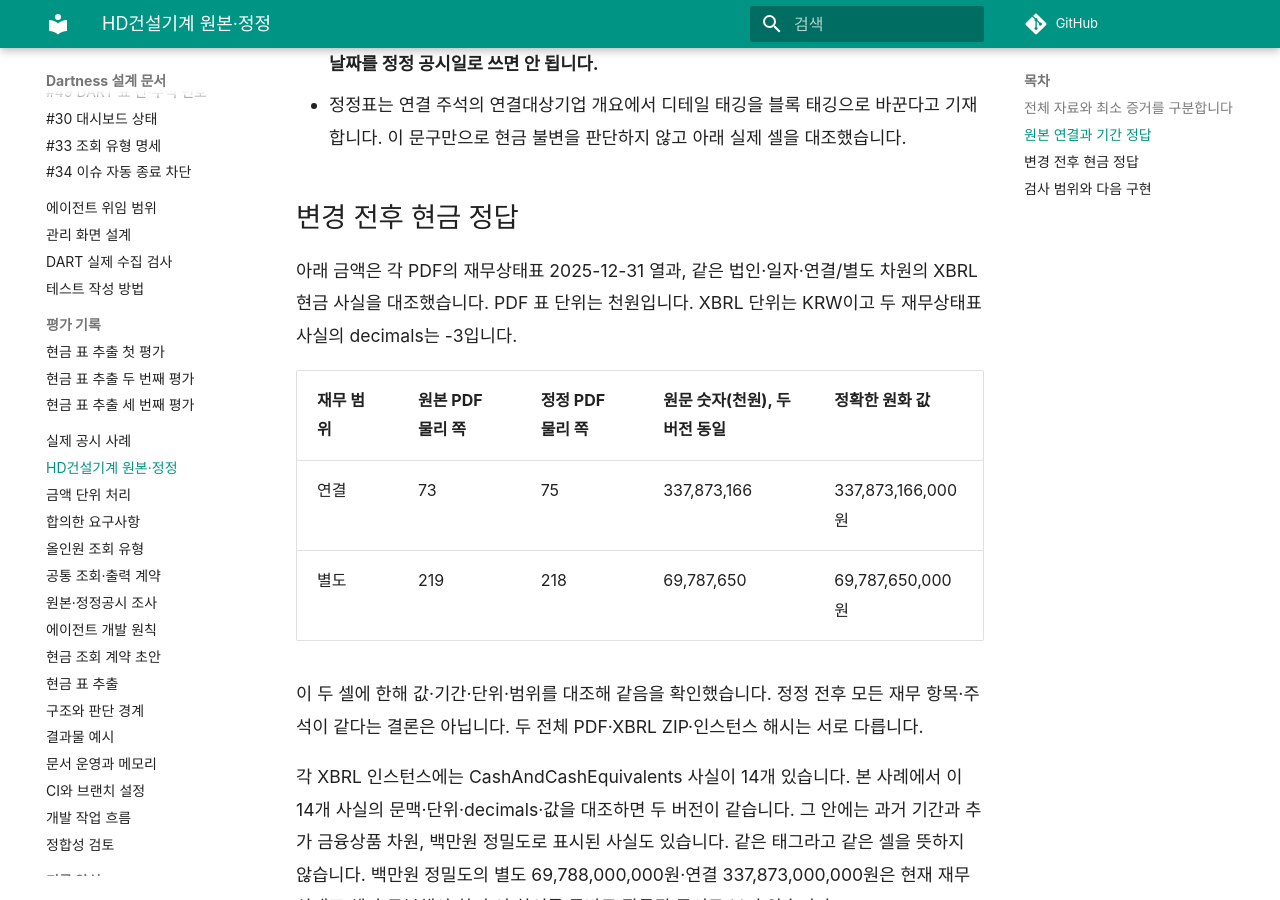
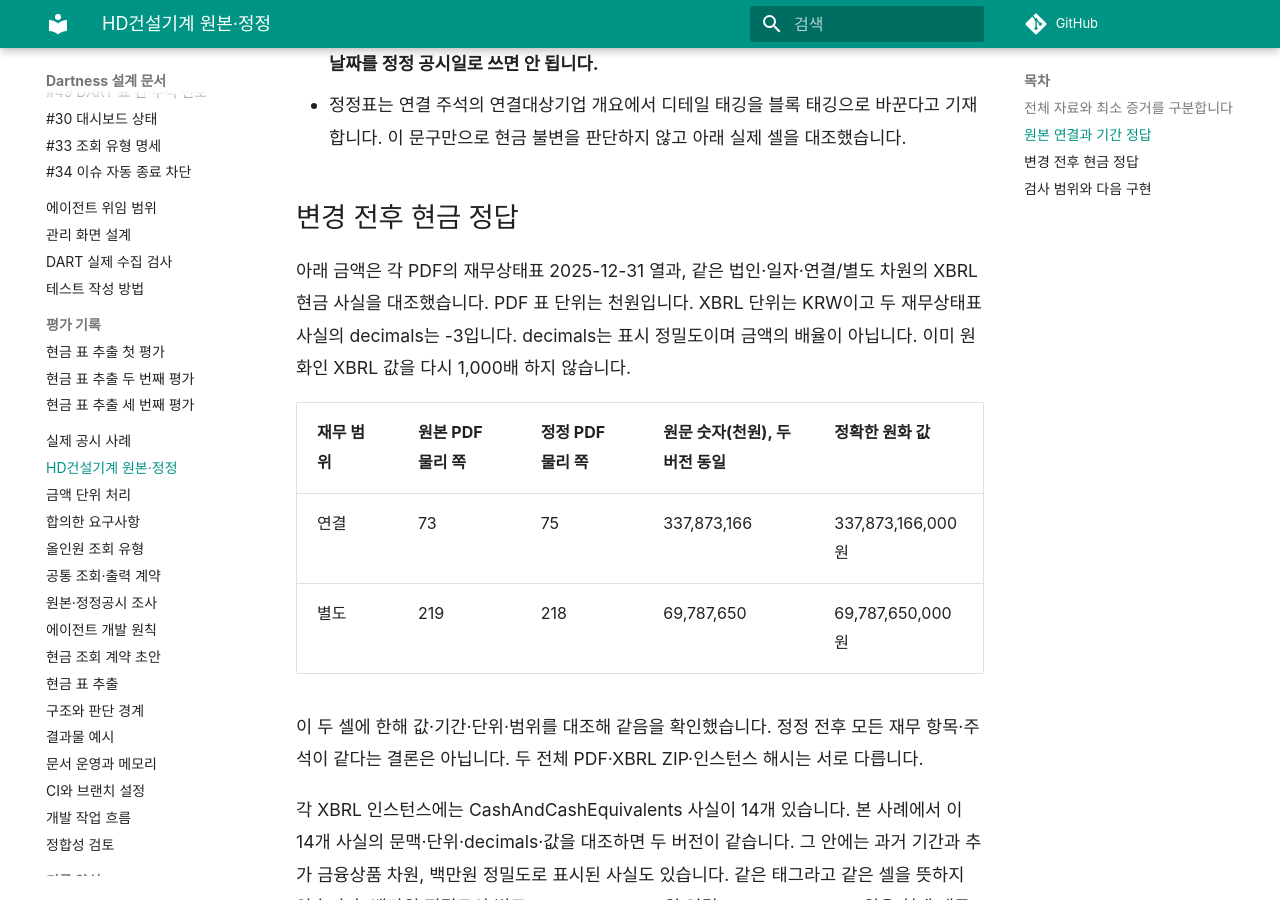
Before and after one commit to YUJAEYUN/Dartness, an MkDocs documentation site: the page built from docs/cases/hd-construction-correction.md, in a window 1280 px wide and 900 px high, scrolled down 1553 px. Built offline with MkDocs 1.6.1 and Material for MkDocs 9.7.7, drawn with Linux system fonts in a browser that asks for light colours; comment, search, counter and statistics services are not loaded.

Commit message:
XBRL 정밀도와 금액 단위 구분 명시

```diff
--- a/docs/cases/hd-construction-correction.md
+++ b/docs/cases/hd-construction-correction.md
@@ -28,7 +28,7 @@ main에는 tests/fixtures/corrections/hd-construction-2025의 최소 증거와 e
 
 ## 변경 전후 현금 정답
 
-아래 금액은 각 PDF의 재무상태표 2025-12-31 열과, 같은 법인·일자·연결/별도 차원의 XBRL 현금 사실을 대조했습니다. PDF 표 단위는 천원입니다. XBRL 단위는 KRW이고 두 재무상태표 사실의 decimals는 -3입니다.
+아래 금액은 각 PDF의 재무상태표 2025-12-31 열과, 같은 법인·일자·연결/별도 차원의 XBRL 현금 사실을 대조했습니다. PDF 표 단위는 천원입니다. XBRL 단위는 KRW이고 두 재무상태표 사실의 decimals는 -3입니다. decimals는 표시 정밀도이며 금액의 배율이 아닙니다. 이미 원화인 XBRL 값을 다시 1,000배 하지 않습니다.
 
 | 재무 범위 | 원본 PDF 물리 쪽 | 정정 PDF 물리 쪽 | 원문 숫자(천원), 두 버전 동일 | 정확한 원화 값 |
 |---|---|---|---|---|
```
